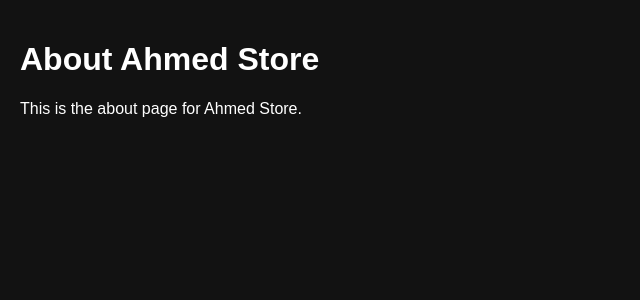
After one commit to ahmedmakady/ahmed-store, a Django app: template templates/pages/about.html in a window 1280 px wide. The commit adds this page. Shown: the top 300 px of the page, without its empty margins (0-640 px from the left). Run offline with Django 5.2, Linux system fonts and the light colour scheme; the template is opened without the code that fills it, so the values that code supplies are empty.

Commit message:
first commit

```diff
--- a/pages/views.py
+++ b/pages/views.py
@@ -5,4 +5,7 @@ def index(request):
     return render(request, 'pages/index.html')
 
 def about(request):
-    return HttpResponse('about')
+    return render(request, 'pages/about.html')
+
+def contact(request):
+    return render(request, 'pages/about.html')
--- a/templates/base.html
+++ b/templates/base.html
@@ -0,0 +1,25 @@
+<!DOCTYPE html>
+<html lang="en">
+<head>
+    <meta charset="UTF-8">
+    <meta name="viewport" content="width=device-width, initial-scale=1.0">
+    <title>{% block title %}Ahmed Store{% endblock %}</title>
+    <style>
+        body {
+            background-color: #121212 !important;
+            color: white;
+            font-family: Arial, sans-serif;
+            margin: 0;
+            padding: 0;
+        }
+        * {
+            box-sizing: border-box;
+        }
+    </style>
+</head>
+<body>
+    {% block content %}
+    {% endblock content %}
+    {% include 'parts/footer.html' %}
+</body>
+</html>
--- /dev/null
+++ b/templates/pages/about.html
@@ -0,0 +1,7 @@
+{% extends 'base.html' %}
+{% block content %}
+<div style="padding: 20px;">
+    <h1>About Ahmed Store</h1>
+    <p>This is the about page for Ahmed Store.</p>
+</div>
+{% endblock content %}
```
Also changed, not shown: templates/pages/index.html (+8 -22 lines), templates/parts/footer.html (added).
